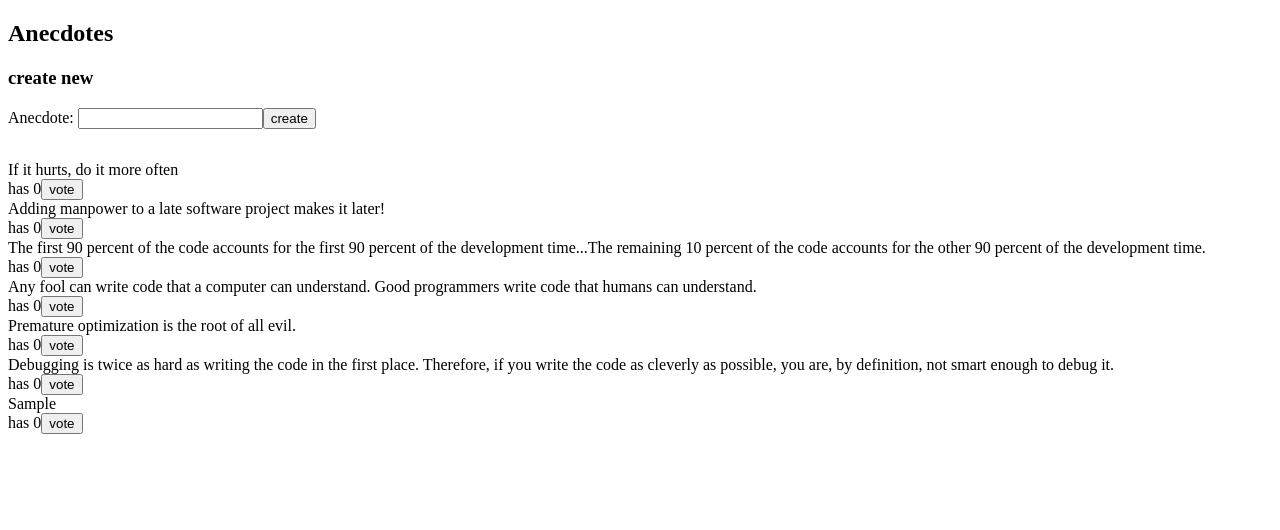
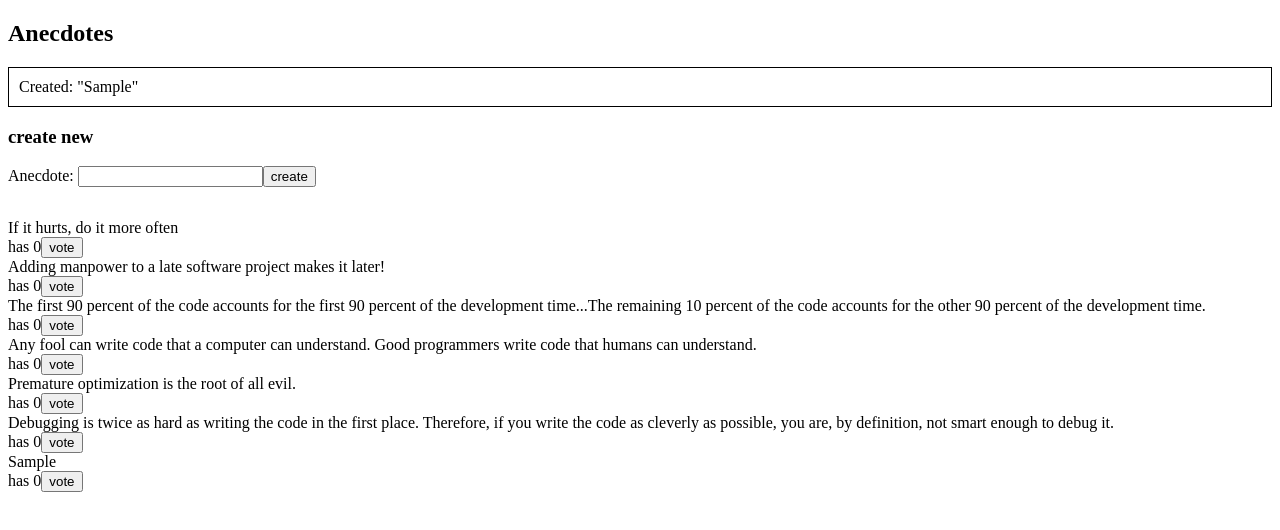
Before and after one commit to Anthony-Phillip-Collins/fso-part6, a React (Create React App) app in the folder redux-anecdotes/: page / in a window 1280 px wide. Both pictures are taken after typing "Sample" into the empty fields and a click on the button "create". Shown: the top 530 px of the page. Built offline with nearby package versions, Linux system fonts and the light colour scheme.

Commit message:
6.10 Better anecdotes, step8

```diff
--- a/redux-anecdotes/src/App.js
+++ b/redux-anecdotes/src/App.js
@@ -1,22 +1,25 @@
 import { useSelector, useDispatch } from 'react-redux';
 import AnecdoteForm from './components/AnecdoteForm';
 import AnecdotesList from './components/AnecdotesList';
+import Notification from './components/Notification';
 import { create } from './features/anecdoteSlice';
+import { notify } from './features/notificationSlice';
 
 const App = () => {
-  const anecdotes = useSelector((state) => {
-    console.log(state);
-    return state;
-  });
+  const { anecdotes } = useSelector((state) => state);
   const dispatch = useDispatch();
 
   const createAnecdote = (anecdote) => {
     dispatch(create(anecdote));
+    if (anecdote) {
+      dispatch(notify(`Created: "${anecdote}"`));
+    }
   };
 
   return (
     <div>
       <h2>Anecdotes</h2>
+      <Notification />
       <div style={{ paddingBottom: '2rem' }}>
         <h3>create new</h3>
         <AnecdoteForm create={createAnecdote} />
--- a/redux-anecdotes/src/app/store.js
+++ b/redux-anecdotes/src/app/store.js
@@ -1,6 +1,10 @@
 import { configureStore } from '@reduxjs/toolkit';
-import anecdoteReducer from '../features/anecdoteSlice';
+import anecdotes from '../features/anecdoteSlice';
+import notification from '../features/notificationSlice';
 
 export const store = configureStore({
-  reducer: anecdoteReducer,
+  reducer: {
+    anecdotes,
+    notification,
+  },
 });
--- a/redux-anecdotes/src/components/AnecdotesList.js
+++ b/redux-anecdotes/src/components/AnecdotesList.js
@@ -1,8 +1,16 @@
 import { useDispatch } from 'react-redux';
 import { vote } from '../features/anecdoteSlice';
+import { notify } from '../features/notificationSlice';
 
 const AnecdotesList = ({ anecdotes }) => {
   const dispatch = useDispatch();
+
+  const upvote = (id) => {
+    const item = anecdotes.find((item) => id === item.id);
+    dispatch(vote(id));
+    dispatch(notify(`Upvoted: "${item.content}".`));
+  };
+
   return [...anecdotes]
     .sort((a, b) => b.votes - a.votes)
     .map(({ content, votes, id }) => (
@@ -10,7 +18,7 @@ const AnecdotesList = ({ anecdotes }) => {
         <div>{content}</div>
         <div>
           has {votes}
-          <button onClick={() => dispatch(vote(id))}>vote</button>
+          <button onClick={() => upvote(id)}>vote</button>
         </div>
       </div>
     ));
--- a/redux-anecdotes/src/components/Notification.js
+++ b/redux-anecdotes/src/components/Notification.js
@@ -1,14 +1,29 @@
+import { useEffect, useState } from 'react';
+import { useSelector } from 'react-redux';
+
 const Notification = () => {
+  const { notification } = useSelector((state) => state);
+  const [show, setShow] = useState();
   const style = {
     border: 'solid',
     padding: 10,
-    borderWidth: 1
-  }
-  return (
-    <div style={style}>
-      render here notification...
-    </div>
-  )
-}
+    borderWidth: 1,
+  };
 
-export default Notification
+  useEffect(() => {
+    let timeout;
+    if (notification) {
+      setShow(true);
+      timeout = setTimeout(() => {
+        setShow(false);
+      }, 3000);
+    }
+    return () => {
+      clearTimeout(timeout);
+    };
+  }, [notification]);
+
+  return show && <div style={style}>{notification.message}</div>;
+};
+
+export default Notification;
--- /dev/null
+++ b/redux-anecdotes/src/features/notificationSlice.js
@@ -0,0 +1,17 @@
+import { createSlice } from '@reduxjs/toolkit';
+
+const initialState = { message: '' };
+
+export const notificationSlice = createSlice({
+  name: 'anecdote',
+  initialState,
+  reducers: {
+    notify: (state, action) => {
+      state.message = action.payload;
+    },
+  },
+});
+
+export const { notify } = notificationSlice.actions;
+
+export default notificationSlice.reducer;
```
